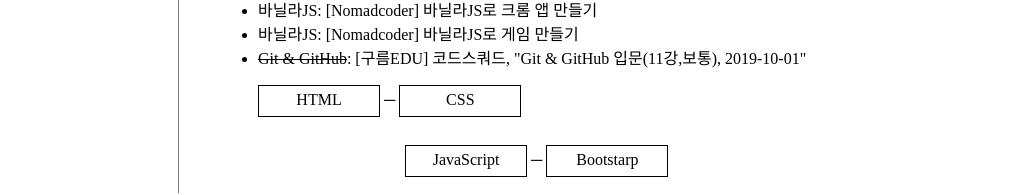
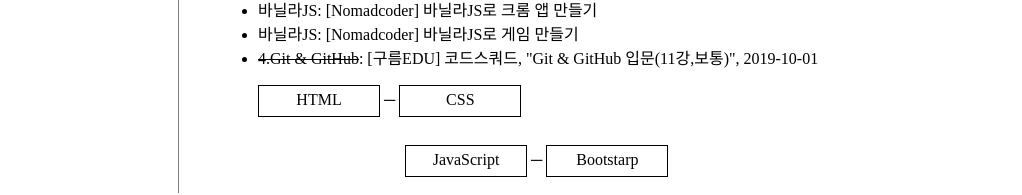
Before and after one commit to samlettrois/test_web, a plain HTML site: page 2.html in a window 1280 px wide. Shown: the part 373-568 px from the top of the page, without its empty margins (2-1024 px from the left). Drawn offline with Linux system fonts and the light colour scheme.

Commit message:
내용 수정
Git & GitHub 내용 부분 수정(위 리스트들의 포맷과 맞게)

```diff
--- a/2.html
+++ b/2.html
@@ -55,7 +55,7 @@
         <li><s>3.HTML</s>: <a href="https://poiemaweb.com/" target="_blank">[poiemaweb.com](9강,쉬움)</a>, 2019-09-25</li>
         <li>바닐라JS: [Nomadcoder] 바닐라JS로 크롬 앱 만들기</li>
         <li>바닐라JS: [Nomadcoder] 바닐라JS로 게임 만들기</li>
-        <li><s>Git & GitHub</s>: [구름EDU] 코드스쿼드, "Git & GitHub 입문(11강,보통), 2019-10-01"</li>
+        <li><s>4.Git & GitHub</s>: [구름EDU] 코드스쿼드, "Git & GitHub 입문(11강,보통)", 2019-10-01</li>
       </ul>
 
       <!--난이도 쉬움, 보통, 어려움
```
